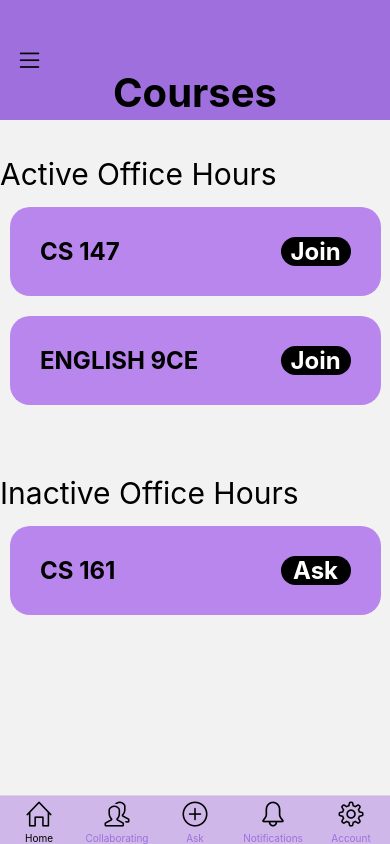
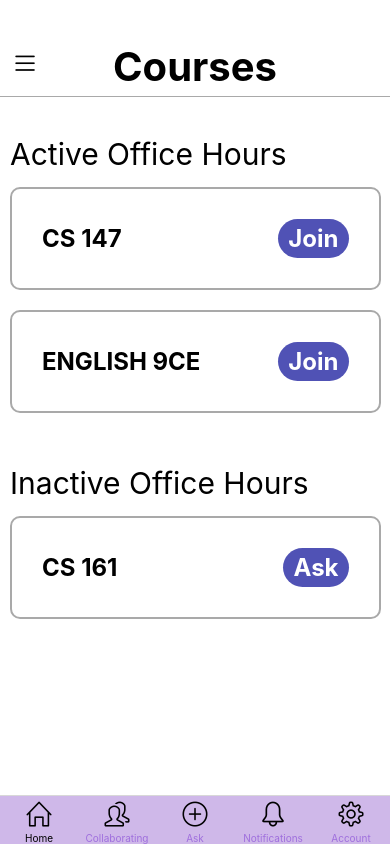
Before and after one commit to ashtonxiong/same-Q-App, a React Native app: screen /Home in a window 390 px wide. Built offline with nearby package versions, Linux system fonts and the light colour scheme; what @freakycoder/react-native-helpers would draw is missing.

Commit message:
De-purpleification

```diff
--- a/App.js
+++ b/App.js
@@ -1,7 +1,7 @@
-import React from 'react';
+import React, {useEffect} from 'react';
 import { NavigationContainer } from '@react-navigation/native';
 import { createStackNavigator } from '@react-navigation/stack';
-import { View, Text, StyleSheet, TouchableOpacity, Dimensions, ScrollView } from 'react-native';
+import { StatusBar, View, Text, StyleSheet, TouchableOpacity, Dimensions, ScrollView } from 'react-native';
 import { createBottomTabNavigator } from '@react-navigation/bottom-tabs';
 import HomePage from './components/HomePage';
 import CoursePage from './components/CoursePage';
@@ -10,9 +10,9 @@ import QuestionPage from './components/QuestionPage';
 import Icon from 'react-native-vector-icons/SimpleLineIcons';
 import CollabPage from './components/CollabPage';
 
+
 const Stack = createStackNavigator();
 const Tab = createBottomTabNavigator();
-
 
 const MainStack = () => {
   return (
@@ -29,6 +29,20 @@ const MainStack = () => {
 };
 
 const App = () => {
+
+  useEffect(() => {
+    // Change the status bar text color (light or dark)
+    StatusBar.setBarStyle('dark-content');
+
+    // Cleanup function
+    return () => {
+      // Reset status bar color and style when the component is unmounted
+      StatusBar.setBackgroundColor('default_color');
+      StatusBar.setBarStyle('default_style');
+    };
+  }, []);
+
+
   return (
     <NavigationContainer>
       <Tab.Navigator
--- a/components/CoursePage.js
+++ b/components/CoursePage.js
@@ -60,10 +60,10 @@ const CoursePage = ({ route }) => {
 
       <View style={styles.appBar}>
         <TouchableOpacity
+          style={styles.backButton}
           onPress={handleBackHome}>
           <View style={styles.backArrow}>
           <Icon name="arrow-left" size={20} color="#000"/>
-          <Text style={styles.backTEXT}>Home</Text>
           </View>
         </TouchableOpacity>
         {/* <View style={styles.headerContainer}>
@@ -71,16 +71,32 @@ const CoursePage = ({ route }) => {
             LOGO
           </Text>
         </View> */}
+          <Text style={styles.pageHeader}>
+            {course.name}
+          </Text>
+          <Text>
+            2:15-4:00 • Mariah Carey
+          </Text>
+
+          {/* <View style={styles.OHInfo}>
+            <View style={[styles.OHText, {alignItems: "flex-end"}]}>
+              <Text>Duration</Text>
+            </View>
+            <View style={{flex: '0 0 auto', alignItems: "center", width: 'auto'}}>
+              <Text> • </Text>
+            </View>
+            <View style={[styles.OHText, alignItems="flex-start"]}>
+              <Text>Instructor Name</Text>
+            </View>
+
+          </View> */}
+
       </View>
 
       <View>
 
-        <View style={styles.classInfo}>
-          <View style={styles.courseHeaderContainer}>
-            <Text style={styles.pageHeader}>
-              {course.name}
-            </Text>
-          </View>
+        {/* <View style={styles.classInfo}>
+
 
           <View style={styles.courseDetails}>
             <View style={styles.courseDetailTop}>
@@ -98,10 +114,10 @@ const CoursePage = ({ route }) => {
               <Text style={{marginLeft: 'auto'}}> TEMP</Text>
             </View>
           </View>
-          <View style={{alignItems: 'center'}}>
+          {/* <View style={{alignItems: 'center'}}>
             <Text style={styles.sectionHeader}>Queue</Text>
           </View>
-        </View>
+        </View> */}
 
         <ScrollView contentContainerStyle={styles.scrollContainer}>
           {/* <View style={styles.questionBox}>
--- a/components/HomePage.js
+++ b/components/HomePage.js
@@ -33,15 +33,15 @@ const HomePage = () => {
   return (
     <View style={styles.container}>
       <View style={styles.appBar}>
-        <TouchableOpacity onPress={clickMenuModal}>
+        <TouchableOpacity style={styles.backButton} onPress={clickMenuModal}>
           <View style={styles.backArrow}>
             <Icon name="menu" size={20} color="#000" />
           </View>
         </TouchableOpacity>
-      </View>
-      <View style={styles.courseHeaderContainer}>
         <Text style={styles.pageHeader}>Courses</Text>
       </View>
+
+
 
       {/*  ------- active office hours --------- */}
       <View style={[styles.courseSection, { marginTop: '10%' }]}>
@@ -51,10 +51,10 @@ const HomePage = () => {
             <View key={course.id} style={styles.courseBox}>
               <Text style={styles.courseBoxTEXT}>{course.name}</Text>
               <TouchableOpacity
-                style={styles.joinButton}
+                style={styles.queueButton}
                 onPress={() => handleJoinPress(course)}
               >
-                <Text style={styles.joinButtonTEXT}>Join</Text>
+                <Text style={styles.askButtonTEXT}>Join</Text>
               </TouchableOpacity>
             </View>
           ))}
@@ -67,10 +67,10 @@ const HomePage = () => {
         <Text style={styles.sectionHeader}>Inactive Office Hours</Text>
         <View style={styles.courseContainer}>
           {inactiveCourses.map((course) => (
-            <View key={course.id} style={styles.courseBox}>
+            <View key={course.id} style={[styles.courseBox]}>
               <Text style={styles.courseBoxTEXT}>{course.name}</Text>
               <TouchableOpacity
-                style={styles.askButton}
+                style={styles.queueButton}
                 onPress={() => handleJoinPress(course)}
               >
                 <Text style={styles.askButtonTEXT}>Ask</Text>
--- a/styles.js
+++ b/styles.js
@@ -11,6 +11,7 @@ const styles = StyleSheet.create({
     // ----------ALL----------
     container: {
       flex: 1,
+      backgroundColor: 'white'
       // borderColor: 'red',
       // borderWidth: 2,
     },
@@ -47,15 +48,22 @@ const styles = StyleSheet.create({
     //   fontSize: 20 * scaleFactor,
     // },
     appBar: {
-      backgroundColor: '#9F6FDD',
-      height: 115 * scaleFactor,
-      flexDirection: 'row',
+      // backgroundColor: '#9F6FDD',
+      //height: 80 * scaleFactor,
+      flexDirection: 'column',
       alignItems: 'center',
       paddingHorizontal: '5%',
+      marginTop: 40 * scaleFactor,
+      justifyContent: 'center',
+      borderBottomWidth: 1,
+      borderBottomColor: 'darkgrey',
+      paddingBottom: 5,
     },
     backArrow: {
       flexDirection: 'row',
       justifyContent: 'left',
+      paddingBottom: 20,
+      paddingRight: 50
     },
     headerContainer: {
       flex: 1,
@@ -63,6 +71,11 @@ const styles = StyleSheet.create({
     },
     classNameText: {
       fontSize: 20 * scaleFactor,
+    },
+    backButton: {
+      position: 'absolute',
+      left: 15,
+      top: 10,
     },
     // ---------- ^^ Top Header ^^ ----------
     classInfo: {
@@ -78,20 +91,20 @@ const styles = StyleSheet.create({
     courseDetailBottom: {
       flexDirection: 'row',
     },
-    courseHeaderContainer: {
-      marginTop: -50 * scaleFactor, // Moves the title up into header
-    },
+    // courseHeaderContainer: {
+    //   marginTop: -50 * scaleFactor, // Moves the title up into header
+    // },
     pageHeader: {
       textAlign: 'center',
       fontSize: 40,
       fontWeight: 'bold',
-
       // marginTop: -50 * scaleFactor, // Moves the title/course/class up into header
     },
     sectionHeader: {
       color: 'black',
       fontSize: 30,
       fontWeight: 'normal',
+      marginLeft: 10
     },
     backTEXT: {
       fontSize: 18,
@@ -117,9 +130,22 @@ const styles = StyleSheet.create({
       padding: 30,
       margin: 10,
       width: screenWidth * 0.95,
-      borderRadius: 20,
-      backgroundColor: '#b986ee',
+      borderWidth: 2,
+      borderColor: 'darkgrey',
+      borderRadius: 10,
+      backgroundColor: '#FFFFFF',
       justifyContent: 'space-between', // align items along the row
+      alignItems: 'center'
+
+      // padding: 10,
+      // margin: 10,
+      // width: screenWidth * 0.95,
+      // borderWidth: 2,
+      // borderColor: 'darkgrey',
+      // borderRadius: 10,
+      // backgroundColor: '#FFFFFF',
+      // justifyContent: 'space-between',
+      // maxHeight: '35%',
     },
     courseBoxTEXT: {
       fontSize: 24,
@@ -150,6 +176,8 @@ const styles = StyleSheet.create({
       color: 'white',
       fontSize: 24,
       fontWeight: 'bold',
+      marginRight: 5,
+      marginLeft: 5
     },
     menuModalOverlay: {
       ...StyleSheet.absoluteFillObject, // apply fill to custom modal
@@ -179,7 +207,10 @@ const styles = StyleSheet.create({
         borderRadius: 20,
       },
       questionTEXT: {
-        fontSize: 22,
+        fontSize: 17,
+        marginRight: 20,
+        marginLeft: 20,
+        marginTop: 5
       },
       courseCollabButton: {
         width: 145,
@@ -198,13 +229,20 @@ const styles = StyleSheet.create({
         alignItems: 'center',
         paddingBottom: '60%',
       },
-
+      OHInfo: {
+        flexDirection: 'row',
+        alignItems: 'center',
+        justifyContent: 'center'
+      },
+      OHText: {
+        flex: 1,
+      },
       // ----------QuestionPage----------
       questionContainer: {
         flex: 1,
       },
       questionPageBox: {
-        backgroundColor: "#9F6FDD",
+        backgroundColor: "lightgrey",
         height: screenHeight * 0.23,
       },
       questionPageBoxHeader: {
@@ -220,7 +258,11 @@ const styles = StyleSheet.create({
         // borderColor: "green",
         // borderWidth: 5,
       },
-
+      infoButton: {
+        position: 'absolute',
+        top: 10,
+        right: 15
+      },
       // ------ Text Message Styling  --------
       grayTextMessageContainer: {
         width: '100%',
@@ -466,12 +508,21 @@ const styles = StyleSheet.create({
         margin: 10,
         width: screenWidth * 0.95,
         borderWidth: 2,
-        borderColor: '#b986ee',
+        borderColor: 'darkgrey',
         borderRadius: 10,
         backgroundColor: '#FFFFFF',
         justifyContent: 'space-between',
         maxHeight: '35%',
       },
+      // queueBox: {
+      //   padding: 10,
+      //   margin: 10,
+      //   width: screenWidth * 0.95,
+      //   borderBottomWidth: 1,
+      //   borderColor: 'darkgrey',
+      //   justifyContent: 'space-between',
+      //   maxHeight: '35%',
+      // },
       queueTopRow: {
         // borderBlockColor: "green",
         // borderWidth: 2,
@@ -512,7 +563,7 @@ const styles = StyleSheet.create({
       queueButton: {
         height: "100%",
         borderRadius: 20,
-        backgroundColor: 'black',
+        backgroundColor: '#5052b5',
         padding: 5,
         // justifyContent: 'center',
         // alignItems: 'center',
```
Also changed, not shown: components/QuestionPage.js (+66 -24 lines).
